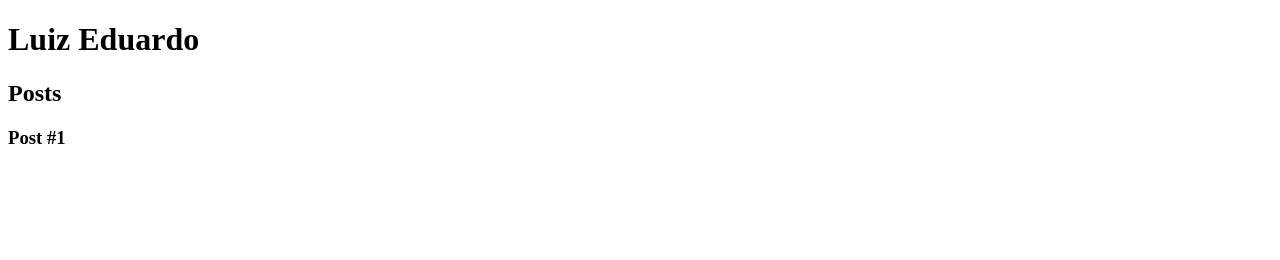
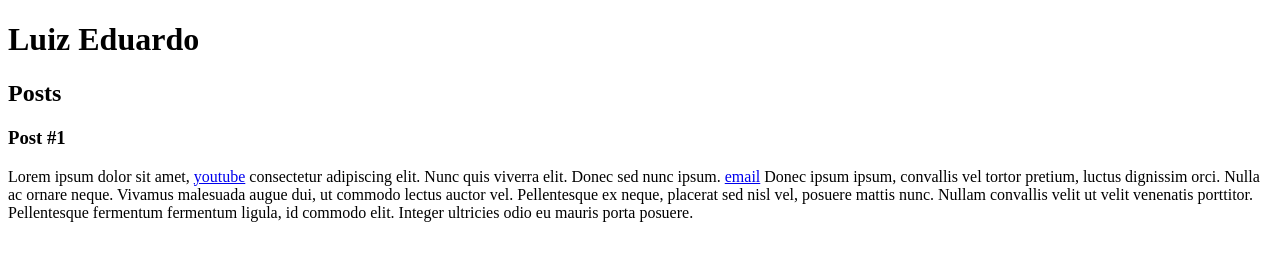
Before and after one commit to luizemm/HTML-CSS-JS, a plain HTML site: page html5 e css3.html in a window 1280 px wide. Drawn offline with Linux system fonts and the light colour scheme.

Commit message:
textos e links

```diff
--- a/html5 e css3.html
+++ b/html5 e css3.html
@@ -16,6 +16,9 @@
             <header>
                 <h3>Post #1</h3>
             </header>
+            <p>
+                Lorem ipsum dolor sit amet, <a href="https://www.youtube.com" target="_blank">youtube</a> consectetur adipiscing elit. Nunc quis viverra elit. Donec sed nunc ipsum. <a href="mailto:teste@gmail.com">email</a> Donec ipsum ipsum, convallis vel tortor pretium, luctus dignissim orci. Nulla ac ornare neque. Vivamus malesuada augue dui, ut commodo lectus auctor vel. Pellentesque ex neque, placerat sed nisl vel, posuere mattis nunc. Nullam convallis velit ut velit venenatis porttitor. Pellentesque fermentum fermentum ligula, id commodo elit. Integer ultricies odio eu mauris porta posuere.
+            </p>
         </article>
     </section>
     <footer></footer>
```
